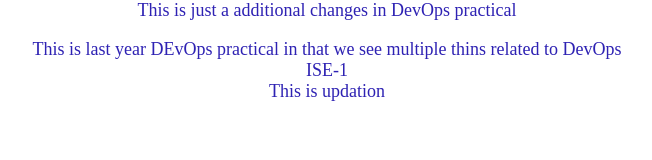
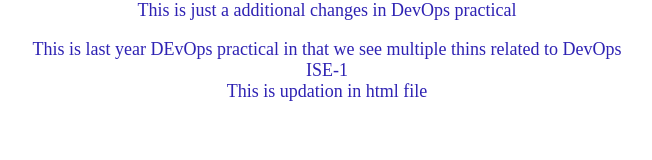
Before and after one commit to slowhiljames/DevOps, a plain HTML site: page index.html in a window 1280 px wide. Shown: the whole page, without its empty margins (313-965 px from the left). Drawn offline with Linux system fonts and the light colour scheme.

Commit message:
New changes

```diff
--- a/index.html
+++ b/index.html
@@ -11,7 +11,7 @@
     <br>
     <p>This is last year DEvOps practical in that we see multiple thins related to DevOps</p>
     <p>ISE-1</p>
-    <p>This is updation</p>
+    <p>This is updation in html file</p>
     <script src="script.js"></script>
 </body>
 </html>
```
